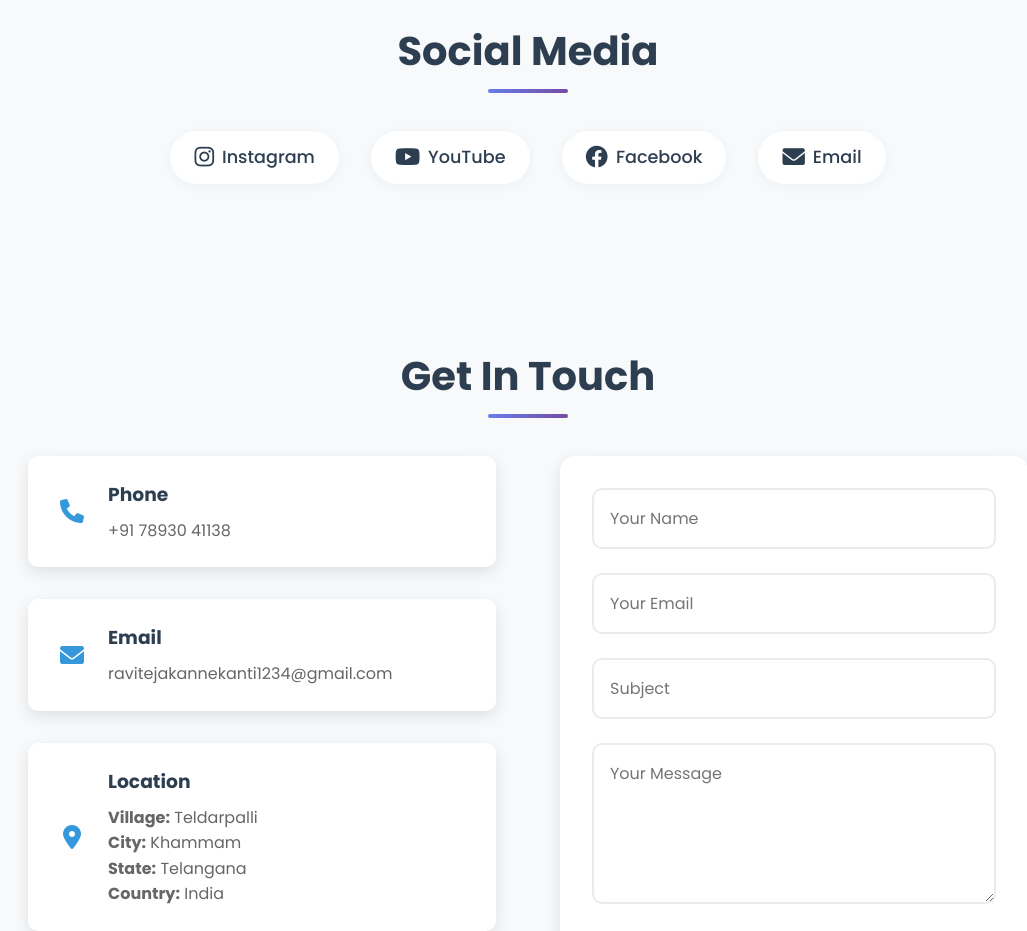
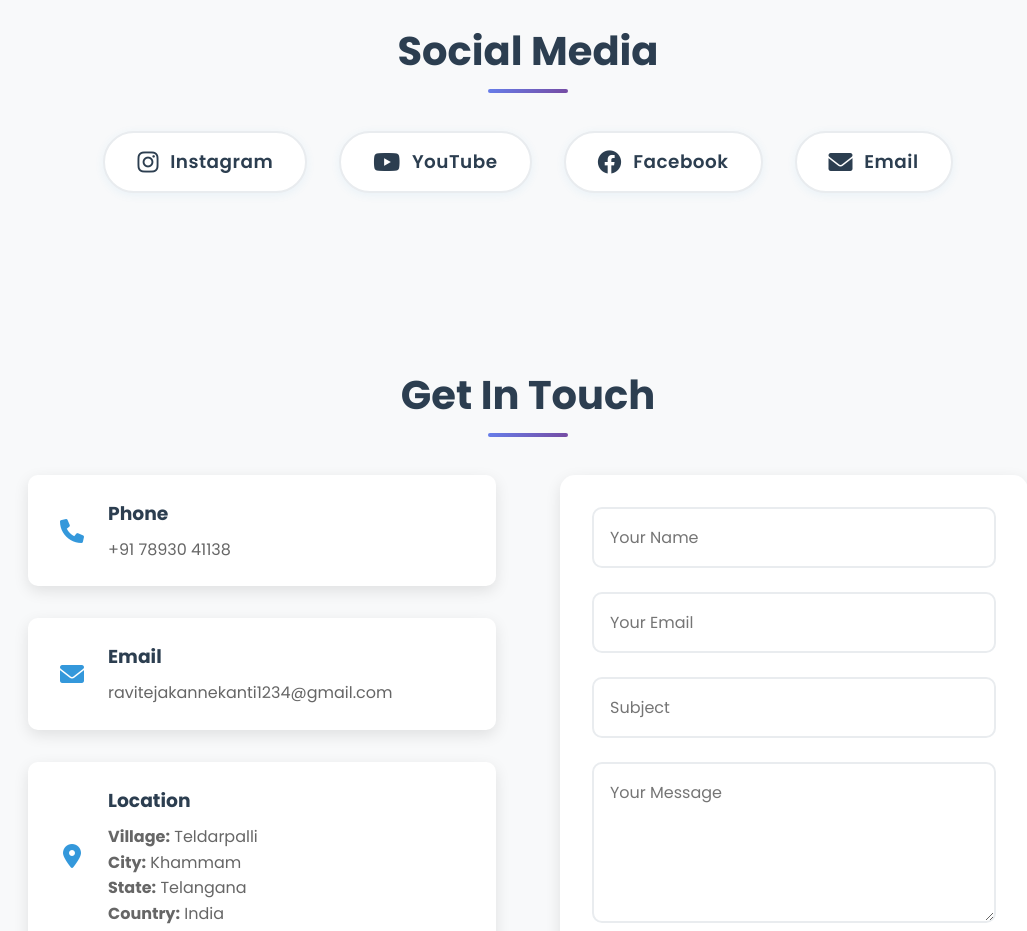
Before and after one commit to Hari0880/raviteja-portfolio, a plain HTML site: page index.html in a window 1280 px wide. Shown: the part 3580-4511 px from the top of the page, without its empty margins (112-1139 px from the left). Drawn offline with Linux system fonts and the light colour scheme.

Commit message:
Modernize social media links: button style, brand hover colors, icon effects

```diff
--- a/styles.css
+++ b/styles.css
@@ -496,26 +496,60 @@ body {
 .social-link {
     display: flex;
     align-items: center;
-    gap: 0.5rem;
+    gap: 0.7rem;
     background: white;
     color: #2c3e50;
-    padding: 12px 24px;
-    border-radius: 30px;
-    font-size: 1.1rem;
+    padding: 14px 32px;
+    border-radius: 40px;
+    font-size: 1.15rem;
     text-decoration: none;
     box-shadow: 0 2px 10px rgba(52, 152, 219, 0.08);
-    transition: background 0.2s, color 0.2s, box-shadow 0.2s;
-    font-weight: 500;
+    transition: background 0.2s, color 0.2s, box-shadow 0.2s, transform 0.2s;
+    font-weight: 600;
+    border: 2px solid #e9ecef;
+    letter-spacing: 0.5px;
+    margin-bottom: 10px;
 }
 
 .social-link i {
-    font-size: 1.4rem;
+    font-size: 1.5rem;
+    transition: color 0.2s;
 }
 
 .social-link:hover {
+    color: #fff;
+    transform: scale(1.07) translateY(-2px);
+    box-shadow: 0 6px 24px rgba(52, 152, 219, 0.18);
+}
+
+.social-link[href*="instagram"]:hover {
+    background: radial-gradient(circle at 30% 110%, #fdf497 0%, #fdf497 5%, #fd5949 45%, #d6249f 60%, #285AEB 90%);
+    border-color: #d6249f;
+}
+.social-link[href*="youtube"]:hover {
+    background: #ff0000;
+    border-color: #ff0000;
+}
+.social-link[href*="facebook"]:hover {
+    background: #1877f3;
+    border-color: #1877f3;
+}
+.social-link[href*="mailto"]:hover {
     background: #3498db;
+    border-color: #3498db;
+}
+
+.social-link[href*="instagram"]:hover i {
     color: #fff;
-    box-shadow: 0 4px 20px rgba(52, 152, 219, 0.15);
+}
+.social-link[href*="youtube"]:hover i {
+    color: #fff;
+}
+.social-link[href*="facebook"]:hover i {
+    color: #fff;
+}
+.social-link[href*="mailto"]:hover i {
+    color: #fff;
 }
 
 /* Contact Section */
```
